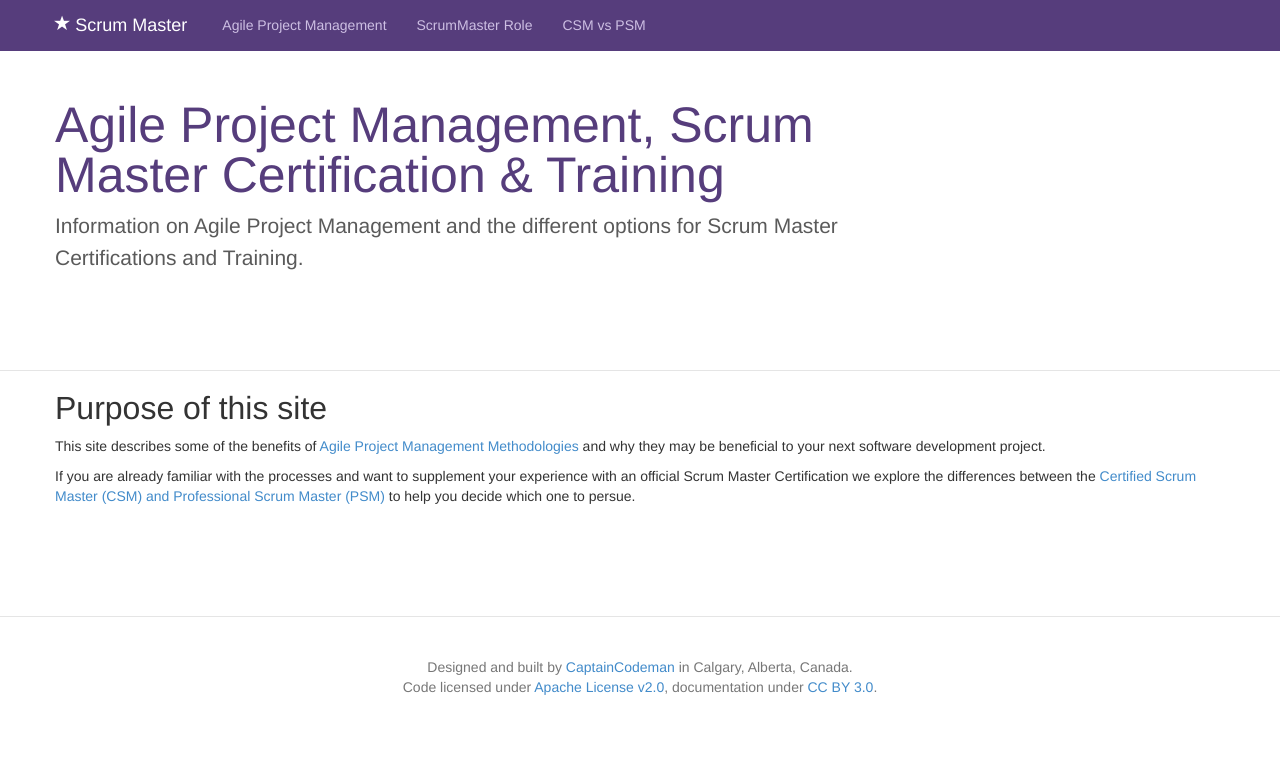
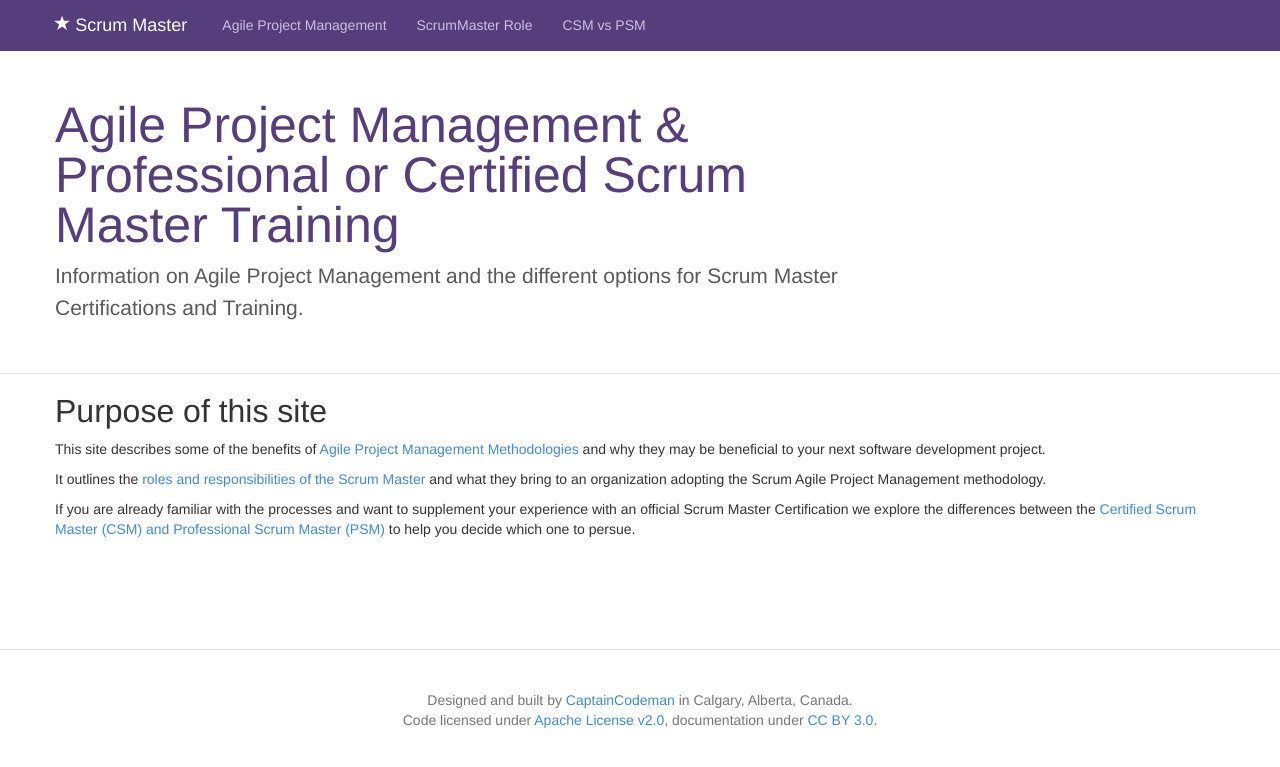
Before and after one commit to CaptainCodeman/agile-scrum-master-training, a Jekyll site: the page built from index.html, in a window 1280 px wide. Shown: the top 767 px of the page. Built offline with Jekyll 4.4.1, drawn with Linux system fonts in a browser that asks for light colours; Markdown is read by kramdown in place of the engine named in the settings.

Commit message:
Improve html titles (separate from H1 page heading)
Add paragraph about Scrum Master role to home page

```diff
--- a/_layouts/default.html
+++ b/_layouts/default.html
@@ -14,7 +14,7 @@
     <div class="bs-header">
       <div class="container">
         {% include ads.html %}
-        <h1>{{ page.title }}</h1>
+        <h1>{% if page.head %}{{ page.head }}{% else %}{{ page.title }}{% endif %}</h1>
         <p>{{ page.lead }}</p>
       </div>
     </div>
--- a/agile-project-management/index.html
+++ b/agile-project-management/index.html
@@ -1,6 +1,7 @@
 ---
 layout: default
-title: Why use Agile Project Management?
+title: Why use Agile Project Management Methodologies such as Scrum?
+head: Why use Agile Project Management?
 lead: "Agile is an iterative and incremental software development methodology where requirements and solutions evolve through collaborative processes."
 desc: "How Agile Project Management and Scrum Masters help ensure successful software development projects"
 slug: "agile-project-management"
--- a/certified-scrum-master-csm-vs-professional-scrum-master-psm/index.html
+++ b/certified-scrum-master-csm-vs-professional-scrum-master-psm/index.html
@@ -1,6 +1,7 @@
 ---
 layout: default
-title: CSM or PSM - which Certification to choose?
+title: Certified Scrum Master (CSM) or Professional Scrum Master (PSM)?
+head: CSM or PSM - which Certification to choose?
 lead: "Which competing Scrum Master certification to chose?"
 desc: "Compare Certified Scrum Master (CSM) and Professional Scrum Master (PSM) Certification programs"
 slug: "certified-scrum-master-csm-vs-professional-scrum-master-psm"
--- a/index.html
+++ b/index.html
@@ -1,6 +1,7 @@
 ---
 layout: default
-title: Agile Project Management, Scrum Master Certification &amp; Training
+title: Agile Project Management &amp; Professional or Certified Scrum Master Training
+head: Agile Project Management &amp; Professional or Certified Scrum Master Training
 lead: "Information on Agile Project Management and the different options for Scrum Master Certifications and Training."
 desc: "Learn about Agile Project Management, Scrum Master Certifications (CSM vs PSM) and Training"
 slug: ""
@@ -9,6 +10,7 @@
 
   <div class="bs-docs-section col-lg-12">
     <h2>Purpose of this site</h2>
-    <p>This site describes some of the benefits of <a href="{{ page.base_url }}agile-project-management">Agile Project Management Methodologies</a> and why they may be beneficial to your next software development project.</p>
-    <p>If you are already familiar with the processes and want to supplement your experience with an official Scrum Master Certification we explore the differences between the <a href="certified-scrum-master-csm-vs-professional-scrum-master-psm">Certified Scrum Master (CSM) and Professional Scrum Master (PSM)</a> to help you decide which one to persue.</p>
+    <p>This site describes some of the benefits of <a href="{{ page.base_url }}agile-project-management/">Agile Project Management Methodologies</a> and why they may be beneficial to your next software development project.</p>
+    <p>It outlines the <a href="{{ page.base_url }}role-scrummaster-scrum-team/">roles and responsibilities of the Scrum Master</a> and what they bring to an organization adopting the Scrum Agile Project Management methodology.</p>
+    <p>If you are already familiar with the processes and want to supplement your experience with an official Scrum Master Certification we explore the differences between the <a href="certified-scrum-master-csm-vs-professional-scrum-master-psm/">Certified Scrum Master (CSM) and Professional Scrum Master (PSM)</a> to help you decide which one to persue.</p>
   </div>
--- a/role-scrummaster-scrum-team/index.html
+++ b/role-scrummaster-scrum-team/index.html
@@ -1,6 +1,7 @@
 ---
 layout: default
-title: The role of ScrumMaster on a Scrum Team
+title: Role of Certified Scrum Master (CSM) on a Scrum Team
+head: The role of ScrumMaster on a Scrum Team
 lead: "What does a ScrumMaster do and how do you fulfill the role effectively?"
 desc: "Explanation of the role the ScrumMaster plays in an Agile Scrum Project and how to effectively fulfill the role."
 slug: "role-scrummaster-scrum-team"
```
